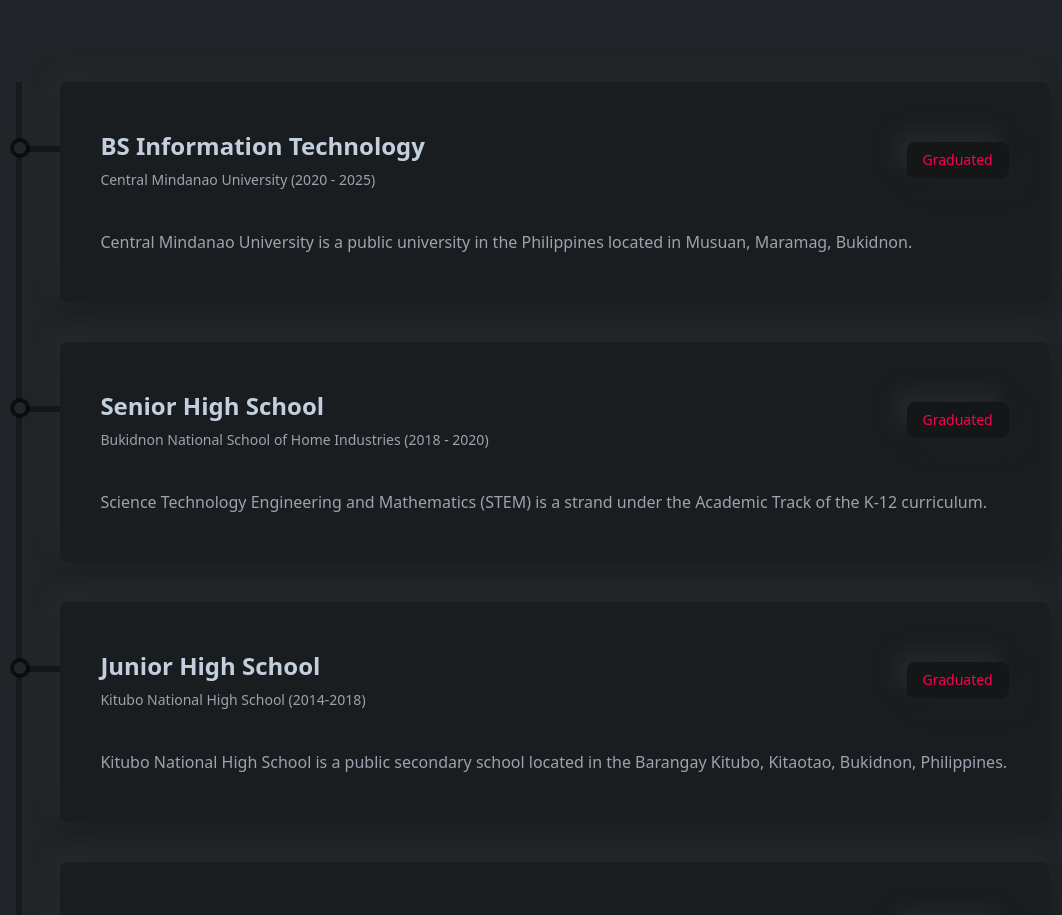
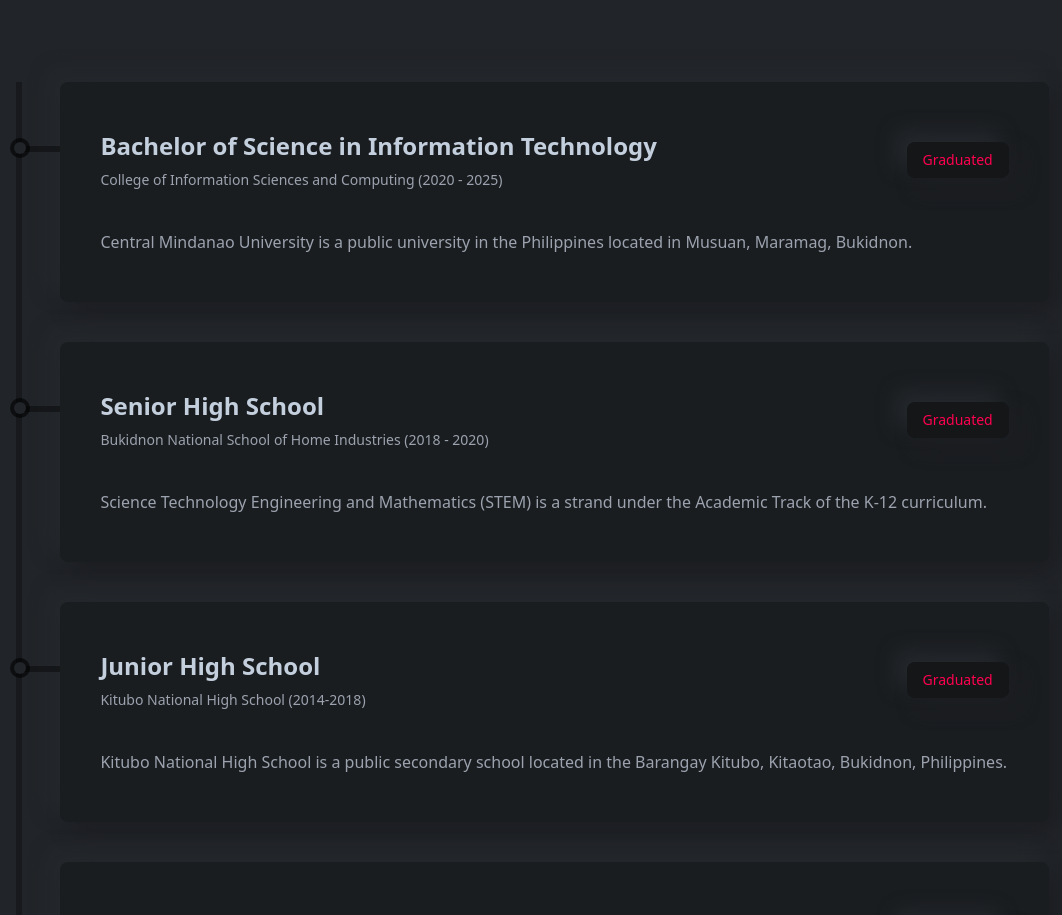
Before and after one commit to cmuciscaguinea/joemaraguineaportfolio, a React (Create React App) app: page / in a window 1280 px wide. Shown: the part 2860-3775 px from the top of the page, without its empty margins (0-1062 px from the left). Built offline with nearby package versions, Linux system fonts and the light colour scheme.

Commit message:
2nd Education.js

```diff
--- a/src/components/resume/Education.js
+++ b/src/components/resume/Education.js
@@ -17,8 +17,9 @@
         </div>
         <div className="mt-6 lgl:mt-14 w-full h-[1000px] border-l-[6px] border-l-black border-opacity-30 flex flex-col gap-10">
           <ResumeCard
-            title="BS Information Technology"
+            title="Bachelor of Science in Information Technology"
             subTitle="Central Mindanao University (2020 - 2025)"
+            subTitle="College of Information Sciences and Computing (2020 - 2025)"
             result="Graduated"
             des="Central Mindanao University is a public university in the Philippines located in Musuan, Maramag, Bukidnon."
           />
```
